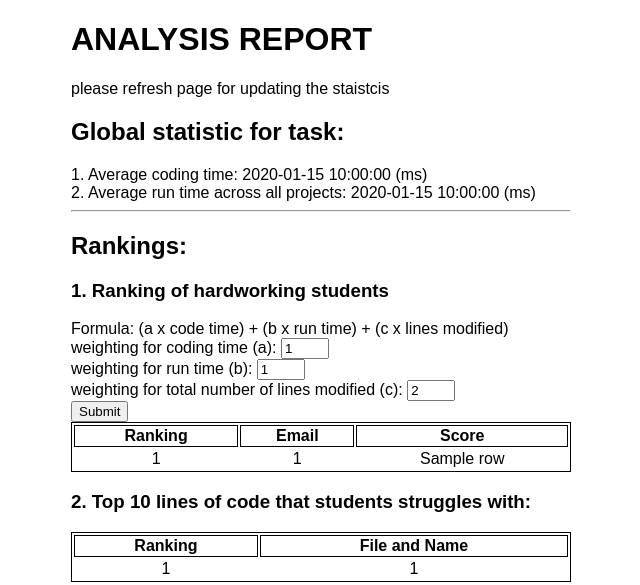
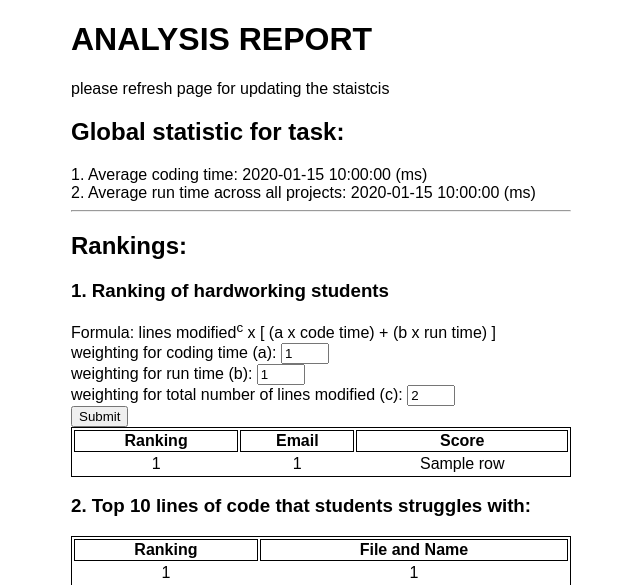
Before and after one commit to pseusys/dspdavscp, a Python web app: template server/templates/home.html in a window 1280 px wide. Shown: the top 585 px of the page, without its empty margins (319-959 px from the left). Run offline with Jinja, Linux system fonts and the light colour scheme; the template is opened without the code that fills it: most values are stand-ins (such as "Sample title", 1, 10 or a date in 2020).

Commit message:
changed description

```diff
--- a/server/templates/home.html
+++ b/server/templates/home.html
@@ -24,7 +24,7 @@
         <div>
             <h3>1. Ranking of hardworking students</h3>
             <div>
-                Formula: (a x code time) + (b x run time) + (c x lines modified)
+                Formula:  lines modified<sup>c</sup> x [ (a x code time) + (b x run time) ]
             </div>
             <div>
                 <form action="/cc", method="post">
```
